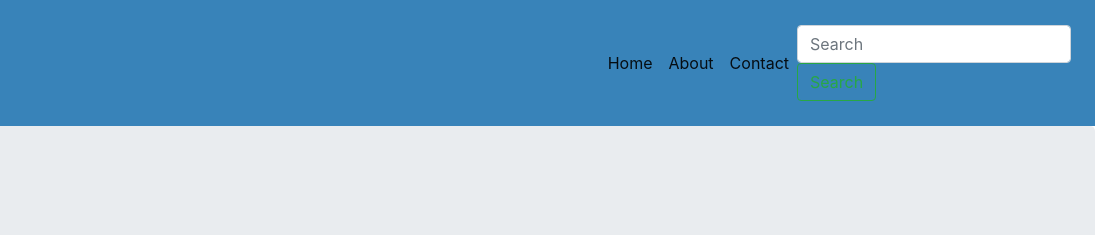
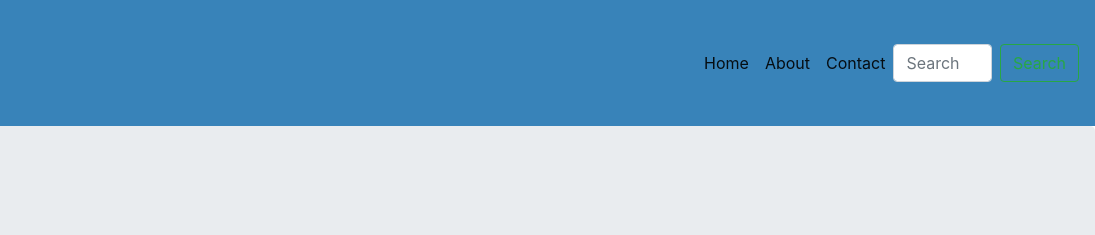
Before and after one commit to manstoi/personal-website-project, a plain HTML site: page index.html in a window 1280 px wide. Shown: the top 235 px of the page, 185-1280 px from the left. Drawn offline with nearby package versions, Linux system fonts and the light colour scheme.

Commit message:
Continued to update navbar button

```diff
--- a/index.html
+++ b/index.html
@@ -38,7 +38,7 @@
                 <a class="nav-link" href="Contact.html">Contact <span class="sr-only">(current)</span></a>
               </li>
           </ul>
-          <form class="form-inline">
+          <form class="d-flex">
             <input class="form-control mr-sm-2" type="search" placeholder="Search" aria-label="Search">
             <button class="btn btn-outline-success my-2 my-sm-0" type="submit">Search</button>
           </form>
```
